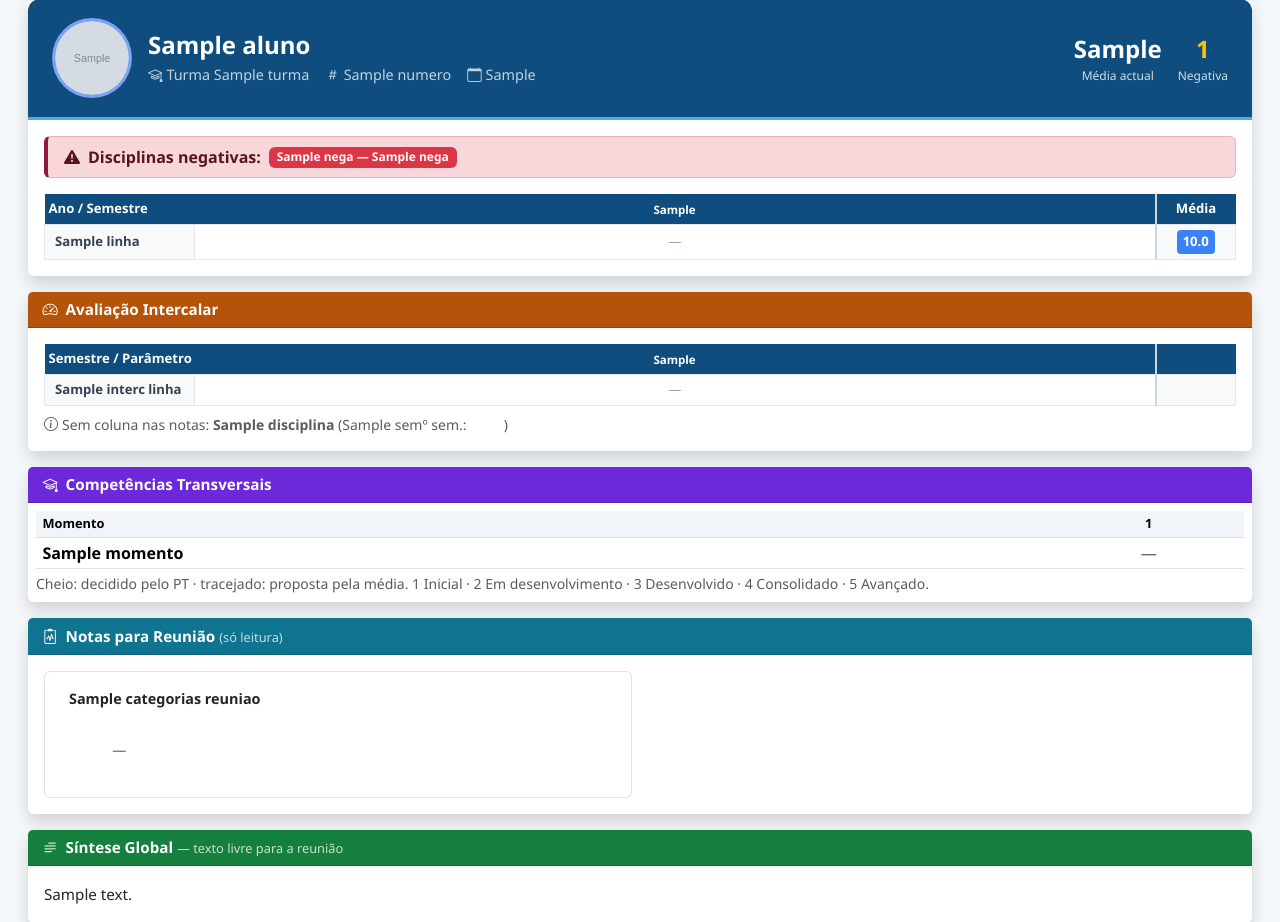
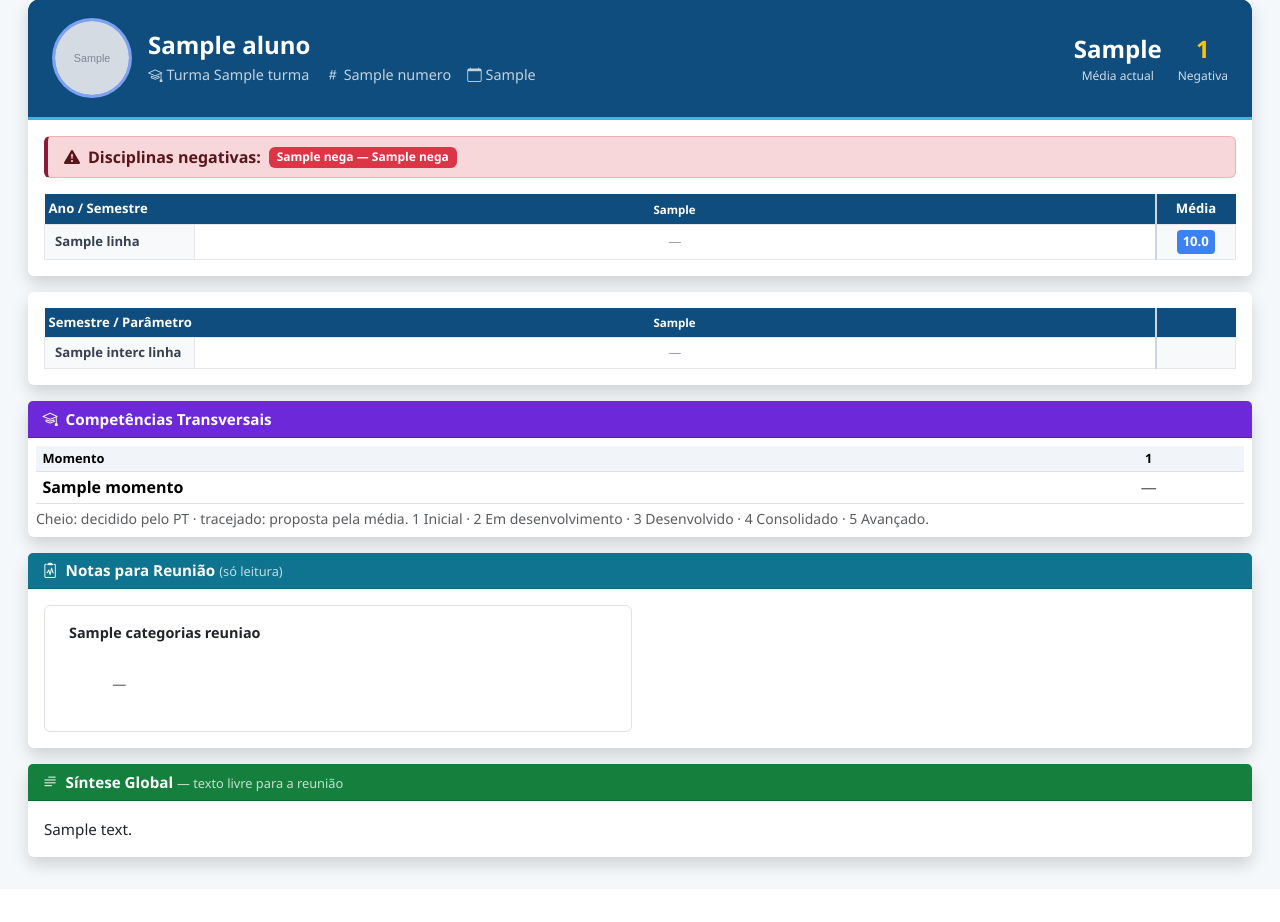
Before and after one commit to macoutinho-hub/portal-avaliacao, a Flask app: template templates/aluno.html in a window 1280 px wide. Shown: the part 140-1062 px from the top of the page. After the commit the page ends 1017 px from the top, so only its background shows below. Run offline with Flask 3, Linux system fonts and the light colour scheme; data comes from the database, SQL or seed files in the repository; the template is opened without the code that fills it: most values are stand-ins (such as "Sample title", 1, 10 or a date in 2020); grey boxes marked "Sample" are stand-in pictures; some libraries are stand-ins or nearby versions.

Commit message:
Ficha: intercalar sem cabeçalho de cartão nem notas de rodapé
Co-Authored-By: Claude Sonnet 5.5 <noreply@anthropic.com>

```diff
--- a/templates/aluno.html
+++ b/templates/aluno.html
@@ -299,9 +299,6 @@
   {% if interc_linhas %}
   <!-- ── AVALIAÇÃO INTERCALAR ─────────────────────────────────────────── -->
   <div class="card border-0 shadow mb-3">
-    <div class="card-header cab-card" style="background:#b45309">
-      <i class="bi bi-speedometer2 me-2"></i>Avaliação Intercalar
-    </div>
     <div class="card-body">
       <div class="table-responsive">
         <table class="tabela-perfil tab-alinhada" style="min-width:{{ 210 + interc_cols|length * 72 }}px">
@@ -337,15 +334,6 @@
           </tbody>
         </table>
       </div>
-      {% if interc_extras %}
-      <div class="small text-muted mt-2">
-        <i class="bi bi-info-circle me-1"></i>Sem coluna nas notas:
-        {% for x in interc_extras %}
-        <strong>{{ x.disciplina }}</strong> ({{ x.sem }}º sem.:
-        {% for v in x.valores %}<span class="nota-cell interc-cell {{ interc_nivel[v] }}" title="{{ v }}">{{ interc_sigla[v] }}</span> {% endfor %}){% if not loop.last %} · {% endif %}
-        {% endfor %}
-      </div>
-      {% endif %}
     </div>
   </div>
   {% endif %}
```
